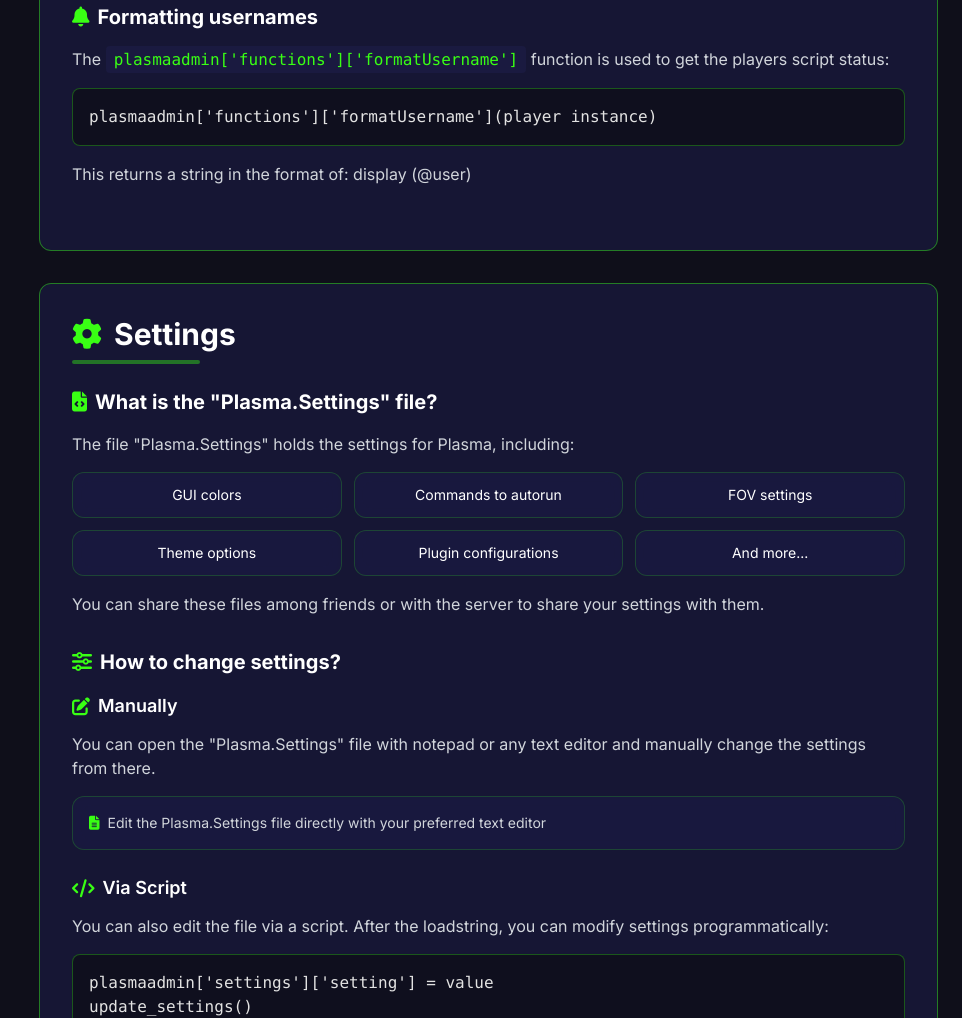
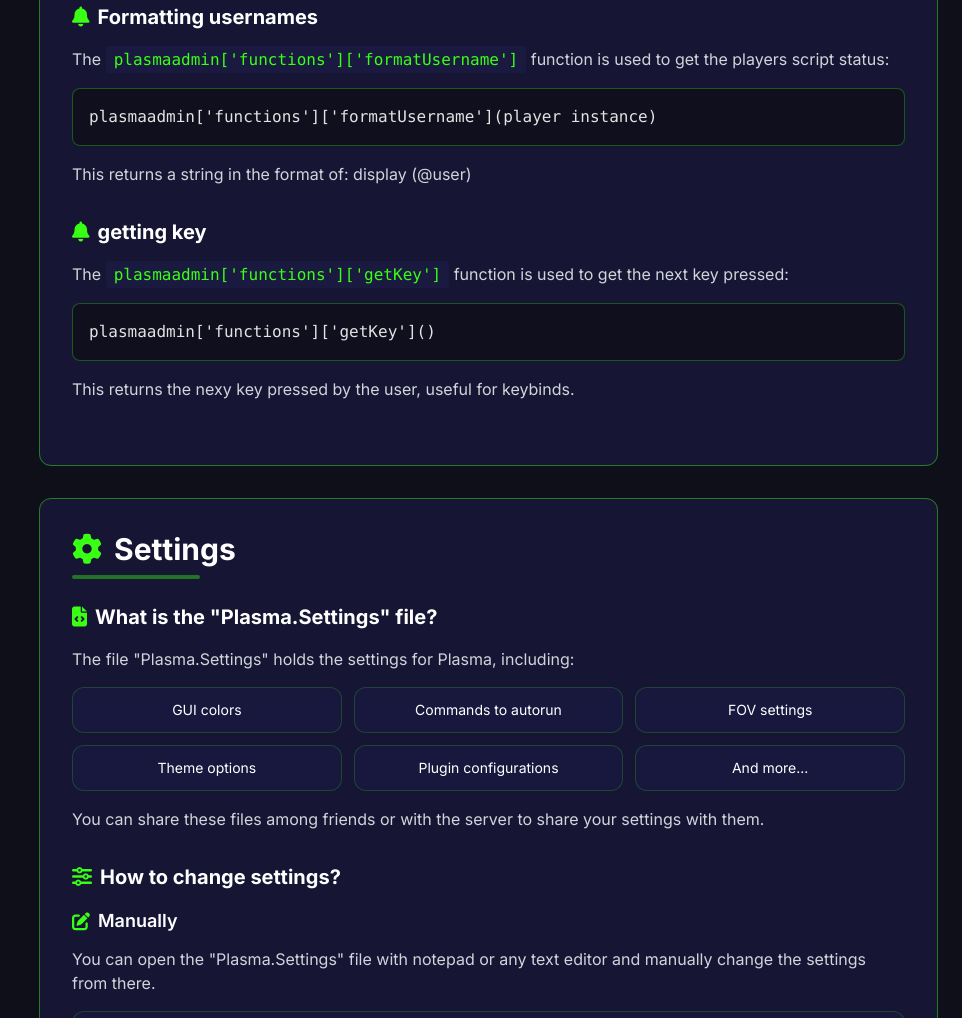
Before and after one commit to jj123llol/Plasma-Admin-Offical-Site, a plain HTML site: page docs.html in a window 1280 px wide. Shown: the part 5583-6601 px from the top of the page, without its empty margins (318-1280 px from the left). Drawn offline with nearby package versions, Linux system fonts and the light colour scheme.

Commit message:
Update docs.html

```diff
--- a/docs.html
+++ b/docs.html
@@ -690,6 +690,26 @@ end, false, "Prints the text entered to the console.")</code></pre>
 </div>
 
 
+
+<div id="getkey" class="mb-8">
+              <h3 class="text-xl font-bold mb-4 text-white flex items-center">
+                <i class="fa-solid fa-bell text-[#39FF14] mr-2"></i>
+                getting key
+              </h3>
+              <p class="text-gray-300 mb-4">
+                The <code class="bg-[#1A1A40] text-[#39FF14] px-2 py-1 rounded">plasmaadmin['functions']['getKey']</code> function is used to get the next key pressed:
+              </p>
+
+              <div class="code-block mb-4">
+                <pre><code>plasmaadmin['functions']['getKey']()</code></pre>
+              </div>
+
+              <p class="text-gray-300">
+                This returns the nexy key pressed by the user, useful for keybinds.
+              </p>
+</div>
+
+
           </div>
 
           <div class="glass rounded-xl neon-border p-8 hover-glow transition-all" id="settings">
```
